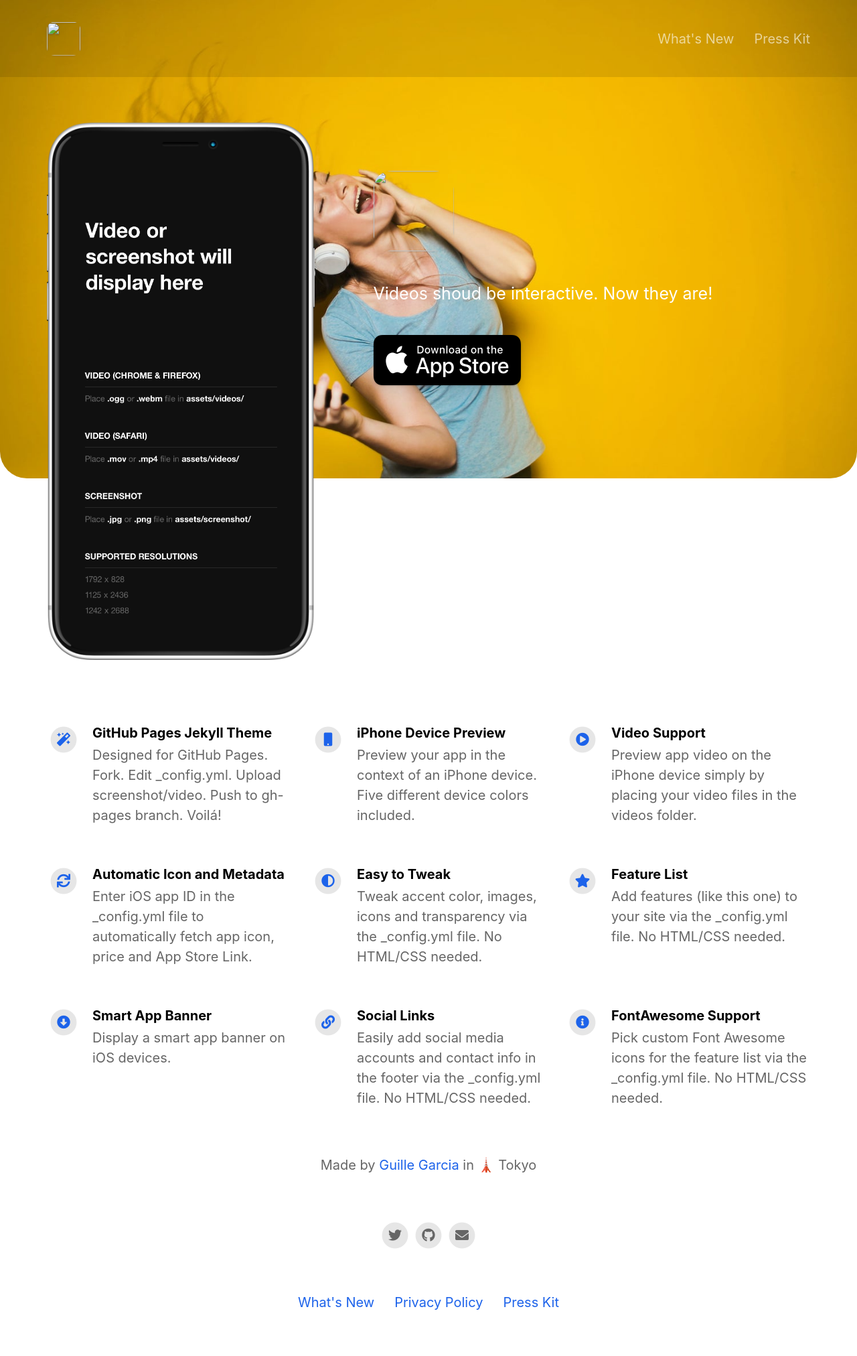
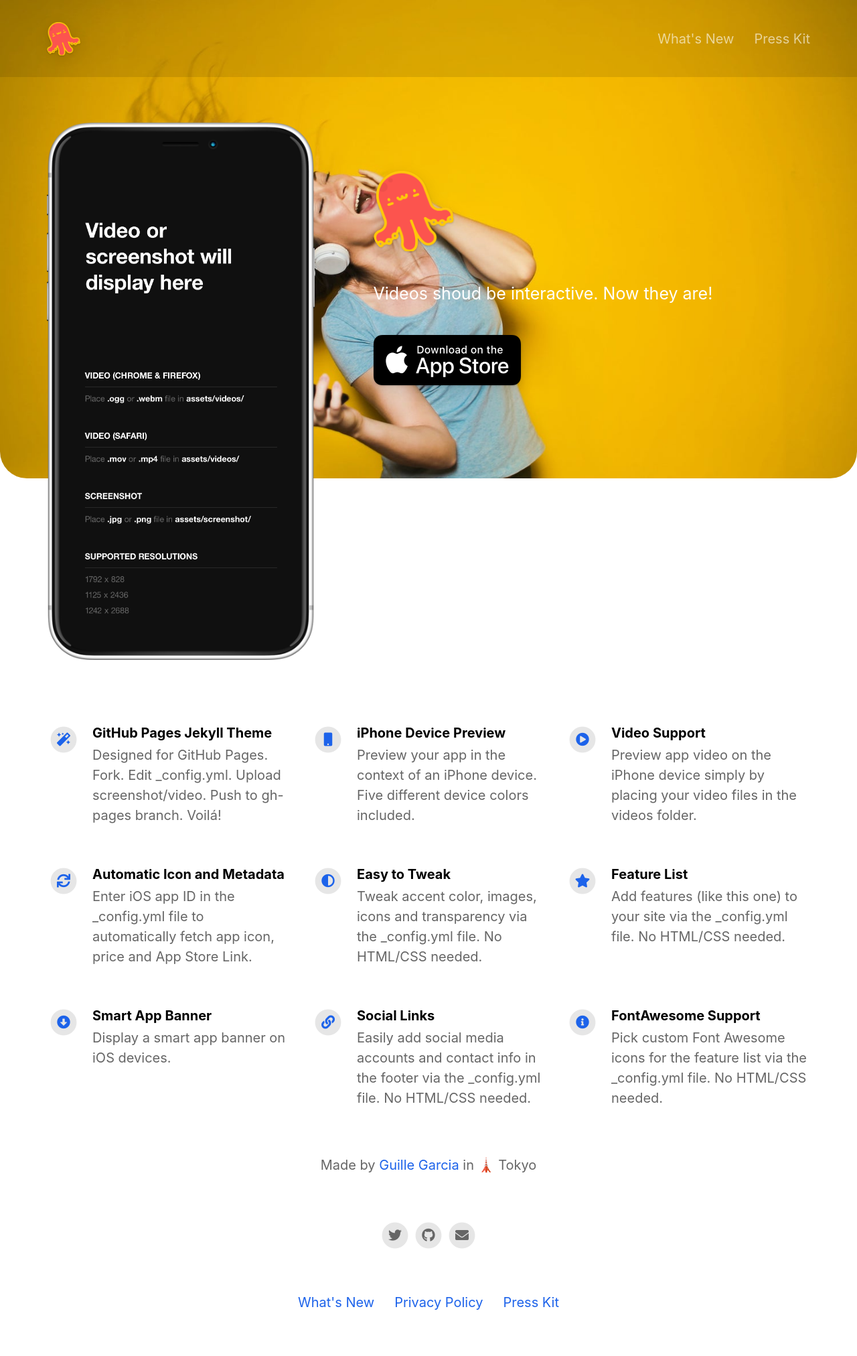
Before and after one commit to emilbaehr/automatic-app-landing-page, a Jekyll site: the page built from index.html, in a window 1280 px wide. Shown: the whole page at 67% size. Built offline with Jekyll 4.4.1, drawn with Linux system fonts in a browser that asks for light colours; nearby versions of some CDN libraries.

Commit message:
Update _config.yml

```diff
--- a/_config.yml
+++ b/_config.yml
@@ -9,7 +9,7 @@ playstore_link                            :
 presskit_download_link                    : https://emilbaehr.com                                          # Enter a link to downloadable file or (e.g. public Dropbox link to a .zip file).
                                                                                       # Or upload your press kit file to assets and set path accordingly (e.g. "assets/your_press_kit.zip").
 
-app_icon                                  : # assets/appicon.png                      # Automatically populates if not set and if iOS app ID is set.  Otherwise enter path to icon file manually.
+app_icon                                  : assets/appicon.png                      # Automatically populates if not set and if iOS app ID is set.  Otherwise enter path to icon file manually.
 app_name                                  :                                           # Automatically populates if not set and if iOS app ID is set.  Otherwise enter manually.
 app_price                                 :                                           # Automatically populates if not set and if iOS app ID is set.  Otherwise enter manually.
 app_description                           : Videos shoud be interactive. Now they are!
```
